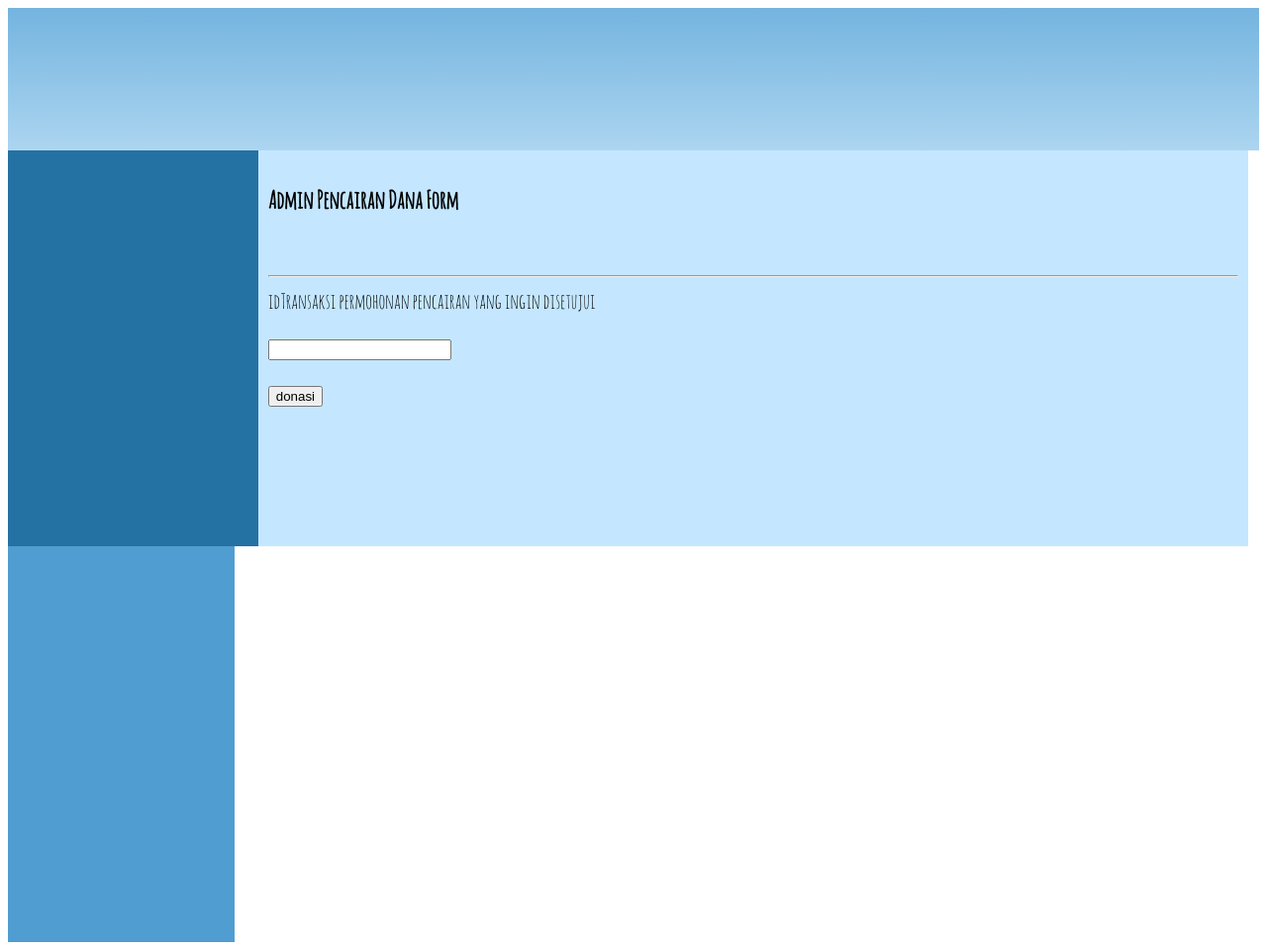
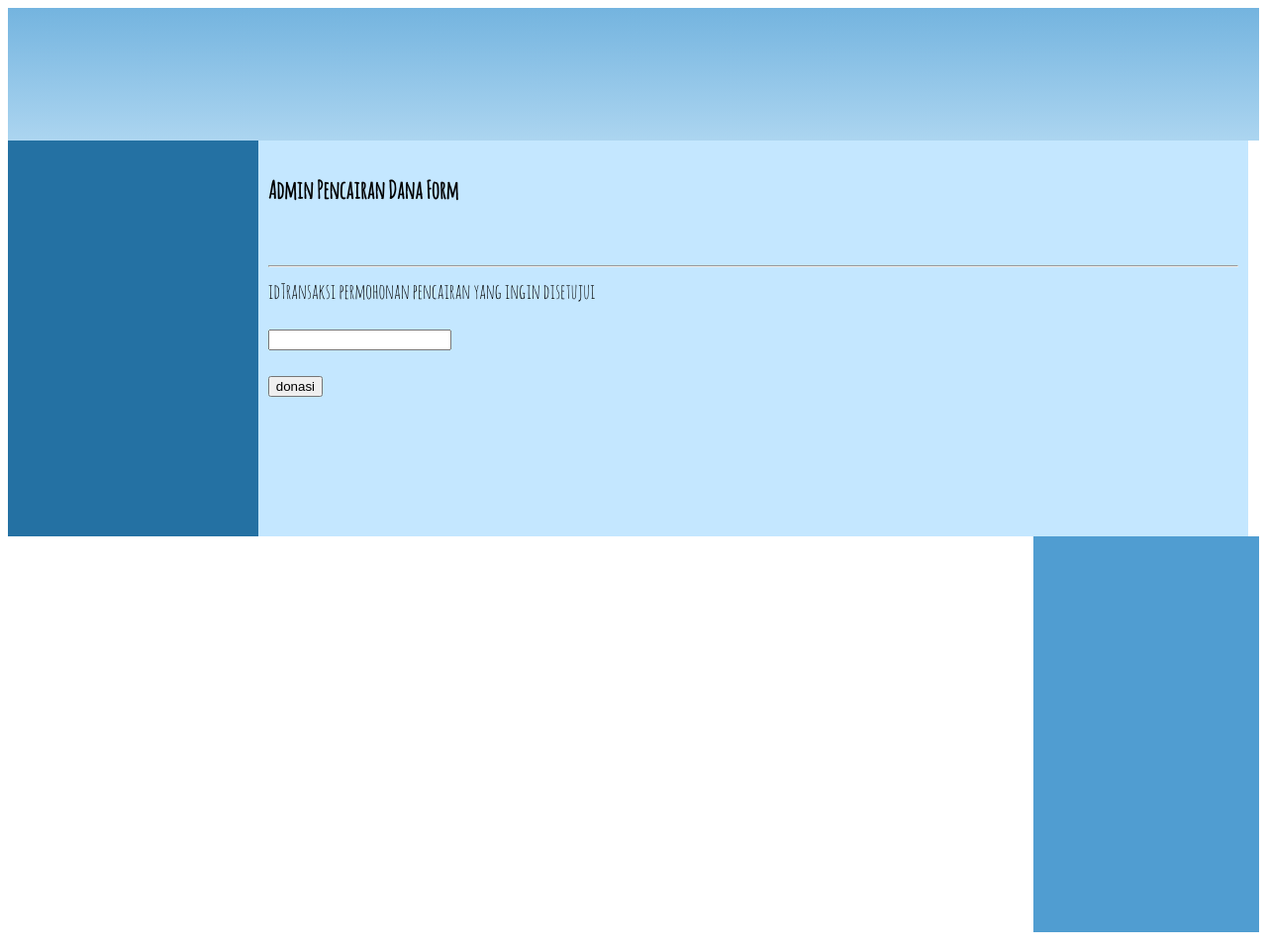
Before and after one commit to ggmich/Modul, a PHP site: page /adminAproveMoney.php in a window 1280 px wide. Shown: the whole page at 99% size. Run offline with PHP 8.4, Linux system fonts and the light colour scheme.

Commit message:
Update projectDonasiStyle.css

```diff
--- a/TugasBesar/View/style/projectDonasiStyle.css
+++ b/TugasBesar/View/style/projectDonasiStyle.css
@@ -11,7 +11,7 @@ body {
 header {
   background-color: rgb(172, 213, 240);
   background-image: linear-gradient(rgb(116, 180, 223),rgb(172, 213, 240));
-  padding: 50px;
+  padding: 45px;
   text-align: center;
   font-size: 35px;
   color: white;
@@ -51,7 +51,7 @@ section:after {
 }
 
 aside{
-  float:left;
+  float: right;
   padding-top: 10px;
   padding-left: 10px;
   padding-bottom: 10px;
```
